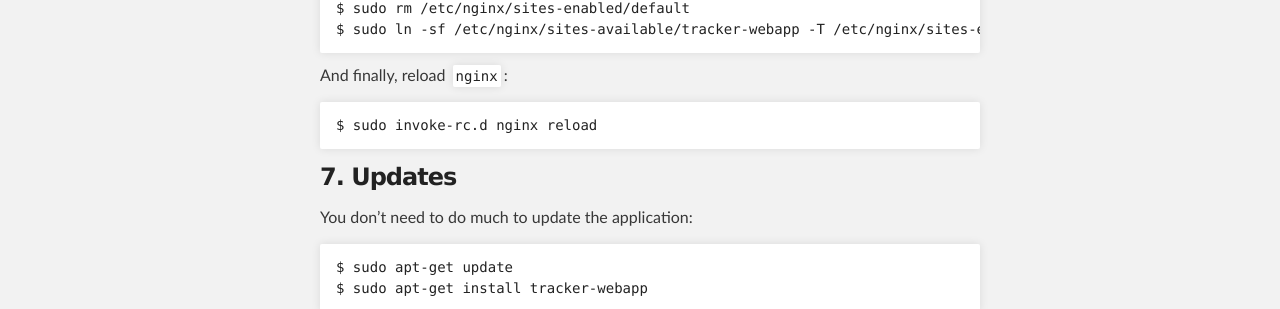
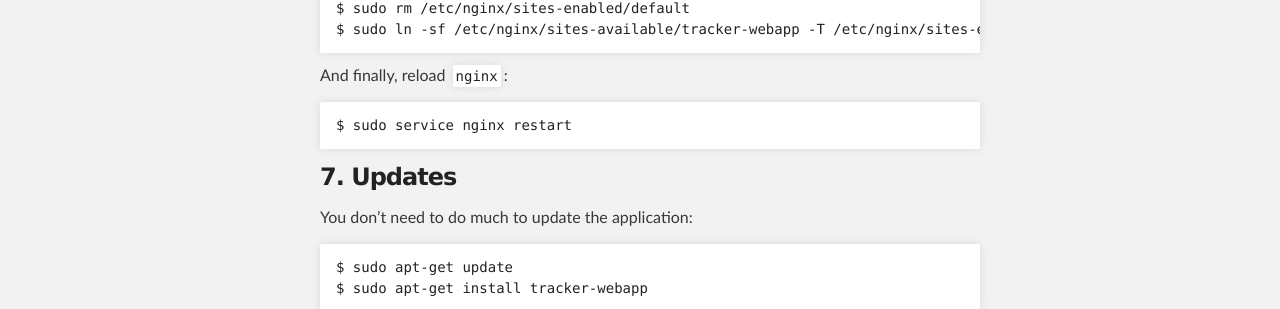
Before and after one commit to pughlab/tracker, a Jekyll site: the page built from pages/debian-deployment.md, in a window 1280 px wide and 900 px high, scrolled down 3014 px. Shown: the part 366-675 px from the top of the window. Built offline with Jekyll 4.4.1, drawn with Linux system fonts in a browser that asks for light colours.

Commit message:
Use a restart, the reload didn't seem to actually work

```diff
--- a/pages/debian-deployment.md
+++ b/pages/debian-deployment.md
@@ -134,7 +134,7 @@
 
 And finally, reload `nginx`:
 
-    $ sudo invoke-rc.d nginx reload
+    $ sudo service nginx restart
 
 ### 7. Updates
 
```
